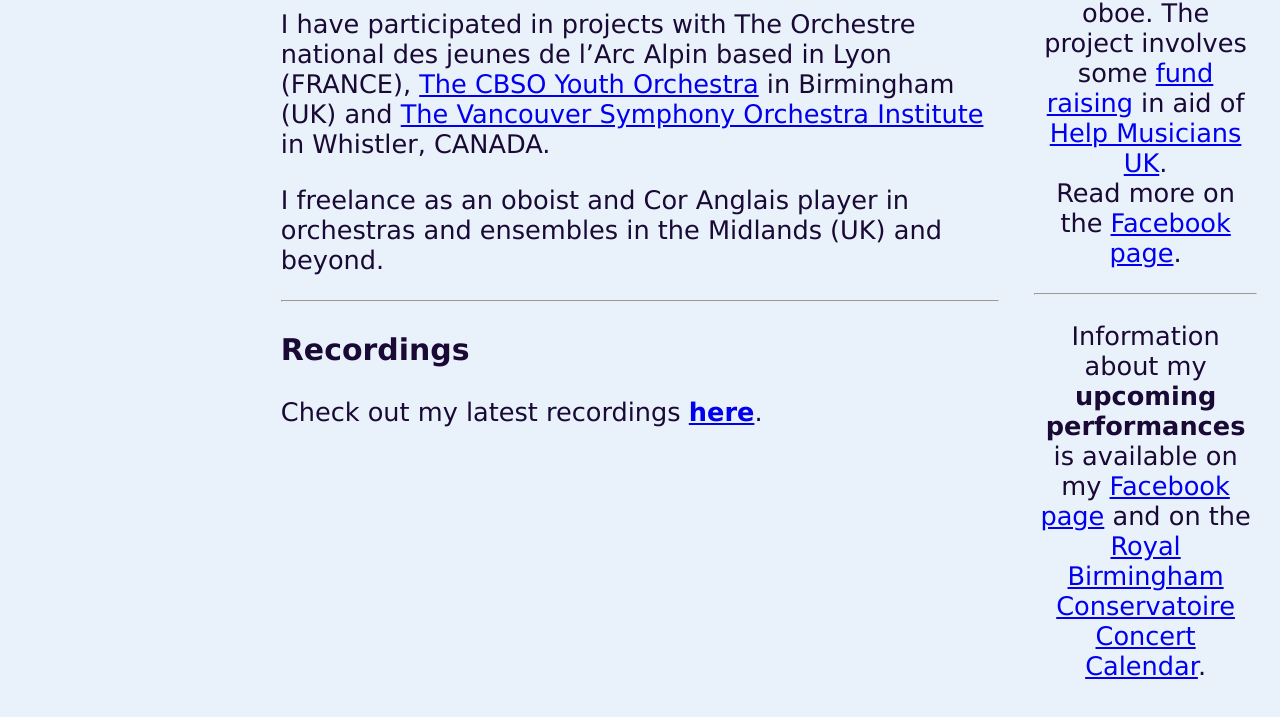
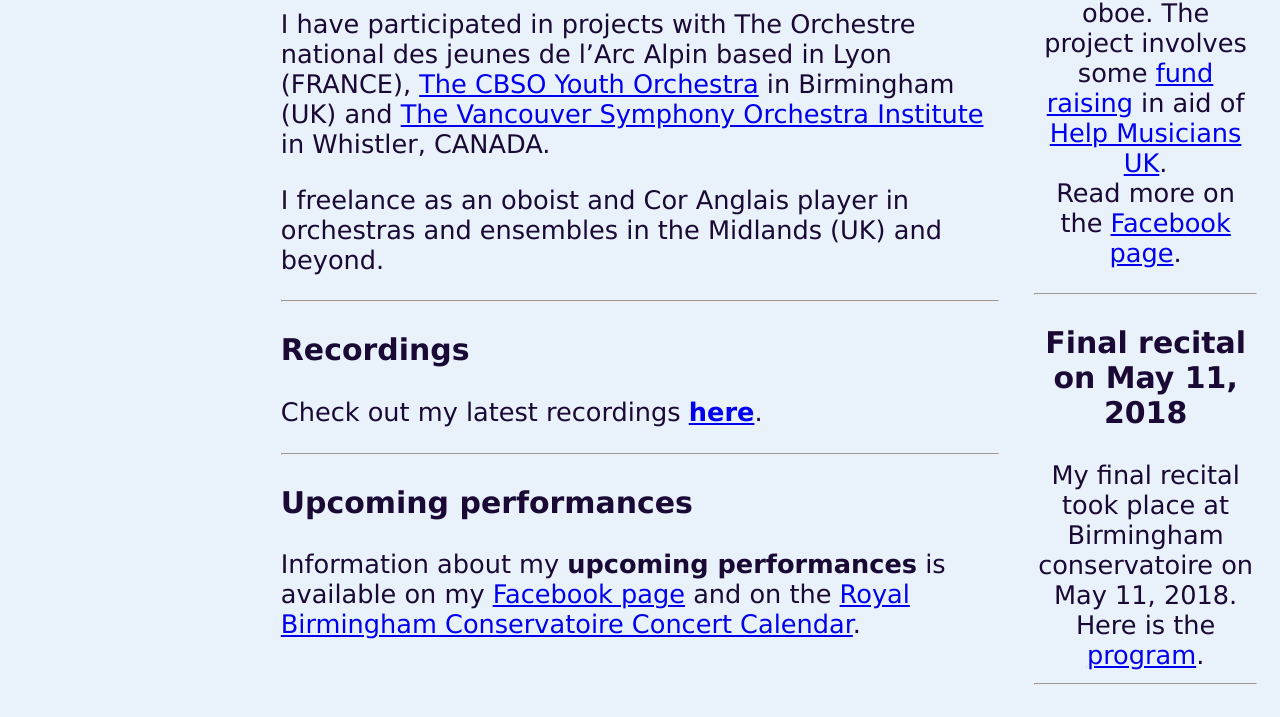
Before and after one commit to aboutBramley/eugenie_bramley, a plain HTML site: page music_performance.html in a window 1280 px wide. Shown: the part 1053-1770 px from the top of the page. Drawn offline with Linux system fonts and the light colour scheme.

Commit message:
Added link to recital's program and some photos to the slideshow
Updates related to Eugenie's final recital

```diff
--- a/music_performance.html
+++ b/music_performance.html
@@ -86,6 +86,9 @@
 <hr>
 <h3>Recordings</h3>
 <p>Check out my latest recordings <b><a href="https://soundcloud.com/eugenie-bramley">here</a></b>.</p>
+<hr>
+<h3>Upcoming performances</h3>
+<p>Information about my <b>upcoming performances</b> is available on my <a href="https://www.facebook.com/bramleyoboe/?modal=admin_todo_tour">Facebook page</a> and on the <a href="https://www.bcu.ac.uk/conservatoire/events-calendar"> Royal Birmingham Conservatoire Concert Calendar</a>.</p>
 <!--
 <video width="320" height="240" controls="">
   <source src="#" type="video/mp4">
@@ -97,12 +100,15 @@
 
   <div class="right">
 
-<h3>Recital on Women Composers in March 2018</h3>
+<h3>Recital on Women Composers on March 15, 2018</h3>
 <p><img src="images/poster.png" style="border-color: 2px solid #e9f1fb; align-self: center; max-height: 200px;"></p>
 <p>For my final project at the Conservatoire, I have organized a lecture-recital on women composers and their music related to the oboe. The project involves some <a href="https://www.justgiving.com/fundraising/eugenie-bramley"> fund raising</a> in aid of <a href="https://www.helpmusicians.org.uk">Help Musicians UK</a>.<br>
 Read more on the <a href="https://www.facebook.com/Women-composers-and-the-oboe-230333170832755/">Facebook page</a>.</p>
 <hr>
-<p>Information about my <b>upcoming performances</b> is available on my <a href="https://www.facebook.com/bramleyoboe/?modal=admin_todo_tour">Facebook page</a> and on the <a href="https://www.bcu.ac.uk/conservatoire/events-calendar"> Royal Birmingham Conservatoire Concert Calendar</a>.</p>
+<h3>Final recital on May 11, 2018</h3>
+My final recital took place at Birmingham conservatoire on May 11, 2018. Here is the <a href="figures/final-recital-may2018.pdf">program</a>.
+<hr>
+
 
   </div>
 </div>
```
Also changed, not shown: diaporama.html (+4 -0 lines), slideshow_recital-may2018-1.jpg (added), slideshow_recital-may2018-2.jpg (added), slideshow_recital-may2018-3.jpg (added), slideshow_recital-may2018-4.jpg (added), 1 other file.
